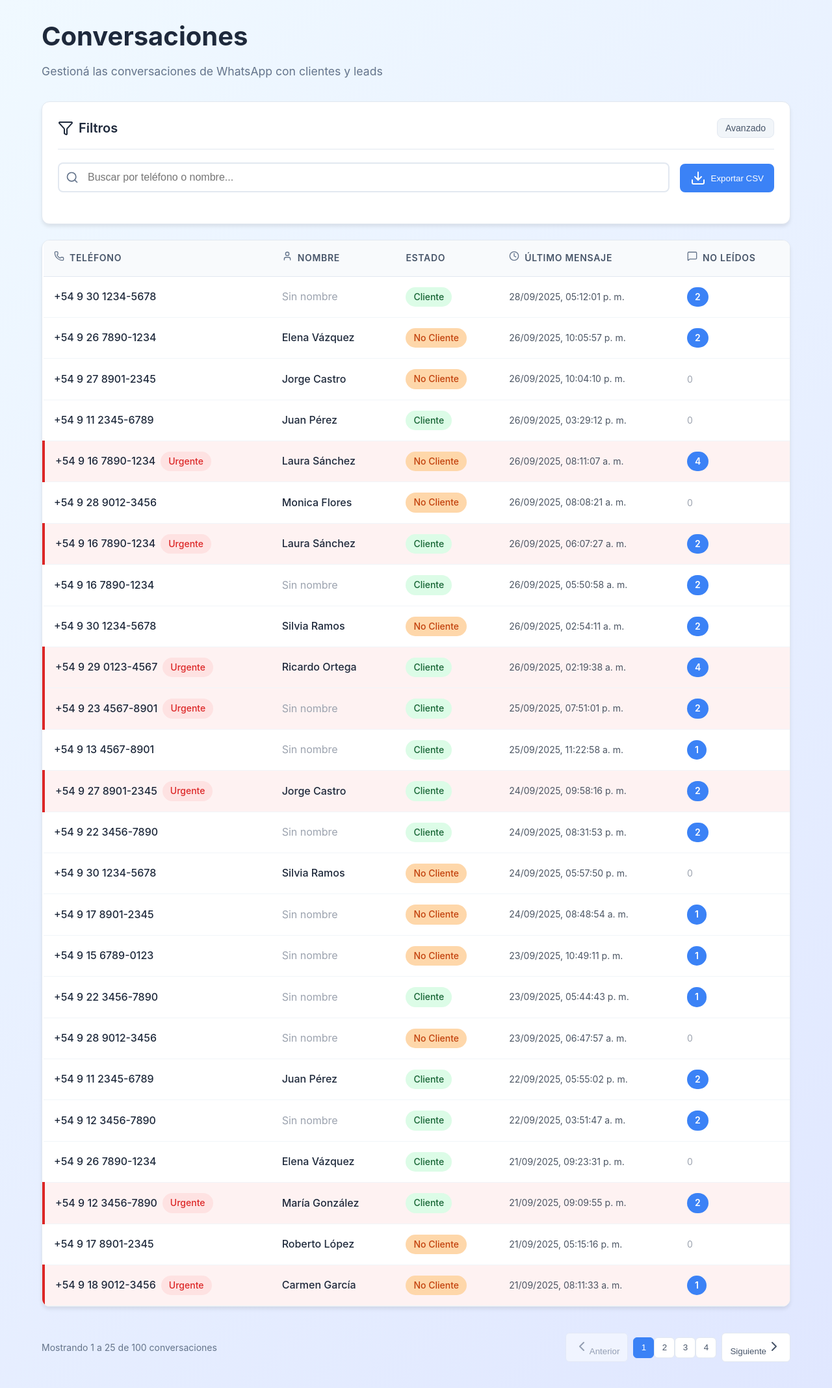
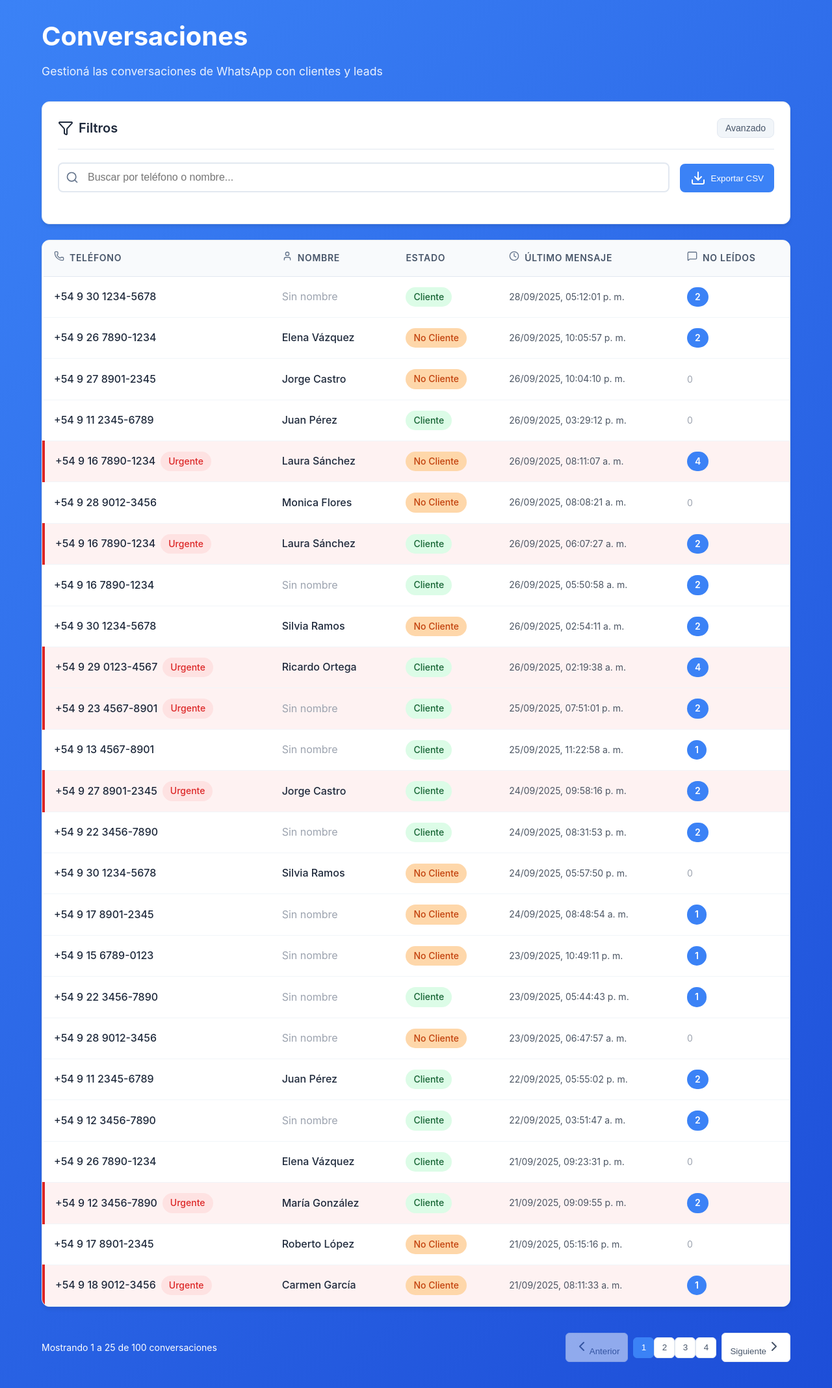
Before and after one commit to Gusmilo88/ChatBox-Pos, a React (Vite) app in the folder frontend/: page / in a window 1280 px wide. Shown: the whole page at 65% size. Built offline with nearby package versions, Linux system fonts and the light colour scheme.

Commit message:
falta modificar el chat personal

```diff
--- a/frontend/src/components/ConversationTable.tsx
+++ b/frontend/src/components/ConversationTable.tsx
@@ -168,7 +168,7 @@ export function ConversationTable({
       {/* Paginación */}
       {totalPages > 1 && (
         <div className="pagination">
-          <div className="pagination-info">
+          <div className="pagination-info-white">
             Mostrando {startItem} a {endItem} de {total} conversaciones
           </div>
           <div className="pagination-controls">
--- a/frontend/src/index.css
+++ b/frontend/src/index.css
@@ -7,7 +7,7 @@
 
 body {
   font-family: -apple-system, BlinkMacSystemFont, 'Segoe UI', Roboto, sans-serif;
-  background: linear-gradient(135deg, #f0f9ff 0%, #e0e7ff 100%);
+  background: linear-gradient(135deg, #3b82f6 0%, #1d4ed8 100%);
   color: #1e293b;
   line-height: 1.6;
   min-height: 100vh;
@@ -24,14 +24,15 @@ body {
 h1 {
   font-size: 2.5rem;
   font-weight: 700;
-  color: #1e293b;
+  color: white;
   margin-bottom: 8px;
 }
 
 .subtitle {
-  color: #64748b;
+  color: white;
   font-size: 1.1rem;
   margin-bottom: 32px;
+  opacity: 0.9;
 }
 
 /* Cards */
@@ -252,6 +253,11 @@ h1 {
   font-size: 0.875rem;
 }
 
+.pagination-info-white {
+  color: white;
+  font-size: 0.875rem;
+}
+
 .pagination-controls {
   display: flex;
   gap: 8px;
@@ -321,6 +327,21 @@ h1 {
   .table td {
     padding: 12px 8px;
   }
+
+  /* En móvil, centrar la información de paginación */
+  .pagination {
+    flex-direction: column;
+    gap: 16px;
+    text-align: center;
+  }
+
+  .pagination-info-white {
+    order: 2;
+  }
+
+  .pagination-controls {
+    order: 1;
+  }
 }
 
 /* Utilidades */
```
